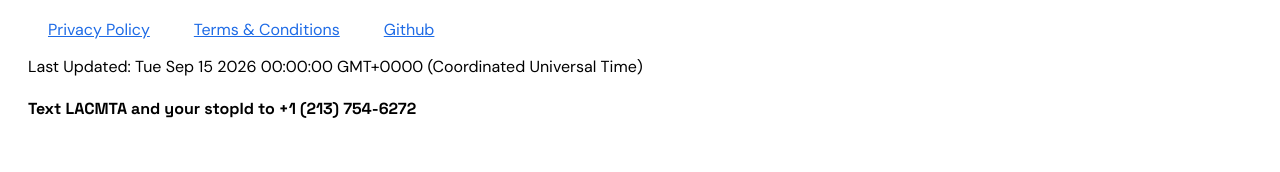
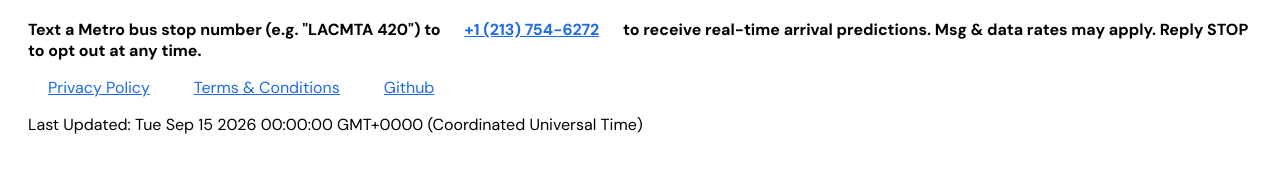
Before and after one commit to andy-jdl/lacmta-express, an Eleventy site: page src/11ty/index.njk in a window 1280 px wide. Shown: the part 64-236 px from the top of the page. Built offline with nearby package versions, Linux system fonts and the light colour scheme; Eleventy itself is replaced by a stand-in of ours; files that its build step writes are made by us from their sources.

Commit message:
ex optin

```diff
--- a/bundle.css
+++ b/bundle.css
@@ -21,8 +21,8 @@
     image-rendering: pixelated;
   }
 
-  h4 {
-      font-family: 'Space Grotesk', sans-serif;
+  .mta {
+    font-weight: bold;
   }
 
   p {
--- a/docs/bundle.css
+++ b/docs/bundle.css
@@ -21,8 +21,8 @@
     image-rendering: pixelated;
   }
 
-  h4 {
-      font-family: 'Space Grotesk', sans-serif;
+  .mta {
+    font-weight: bold;
   }
 
   p {
--- a/src/11ty/index.njk
+++ b/src/11ty/index.njk
@@ -10,11 +10,14 @@ permalink: index.html
       <img src="/assets/bus-sq.png" alt="Metro Bus Icon" class="header-icon" />
       Metro Bus Routes
     </h1>
-    <a href="/privacypolicy">Privacy Policy</a>
-    <a href="/termsconditions">Terms & Conditions</a>
-    <a href="https://github.com/andy-jdl/lacmta-express">Github</a>
-    <p>Last Updated: {{ date }}</p>
-    <h4><b>Text LACMTA and your stopId to +1 (213) 754-6272</b></h4>
+      <p class="mta">
+        Text a Metro bus stop number (e.g. "LACMTA 420") to <a href="sms:+12137546272">+1 (213) 754-6272</a> to receive real-time arrival predictions.
+        Msg &amp; data rates may apply. Reply STOP to opt out at any time.
+      </p>
+      <a href="/privacypolicy">Privacy Policy</a>
+      <a href="/termsconditions">Terms & Conditions</a>
+      <a href="https://github.com/andy-jdl/lacmta-express">Github</a>
+      <p>Last Updated: {{ date }}</p>
   </div>
   <ul>
     {% for route in routes %}
```
Also changed, not shown: src/functions/predictFunction.js (+2 -5 lines), docs/index.html.
